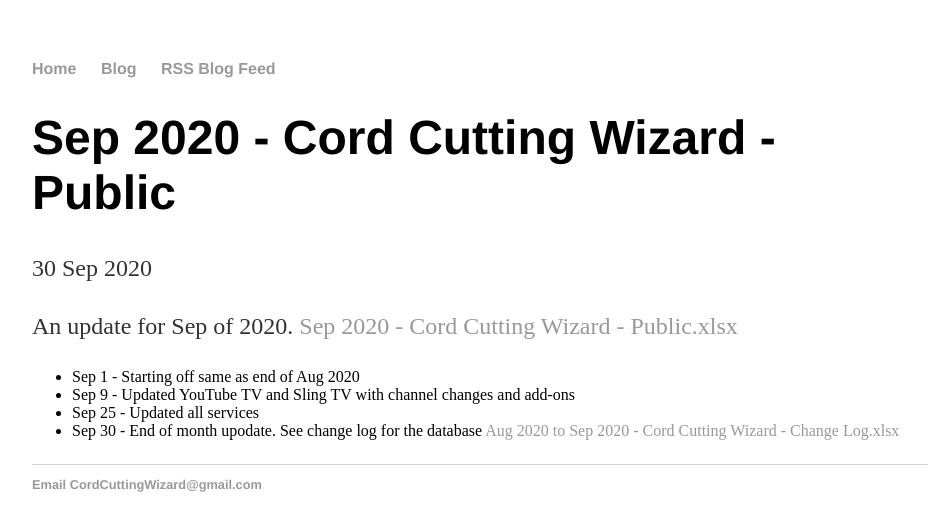
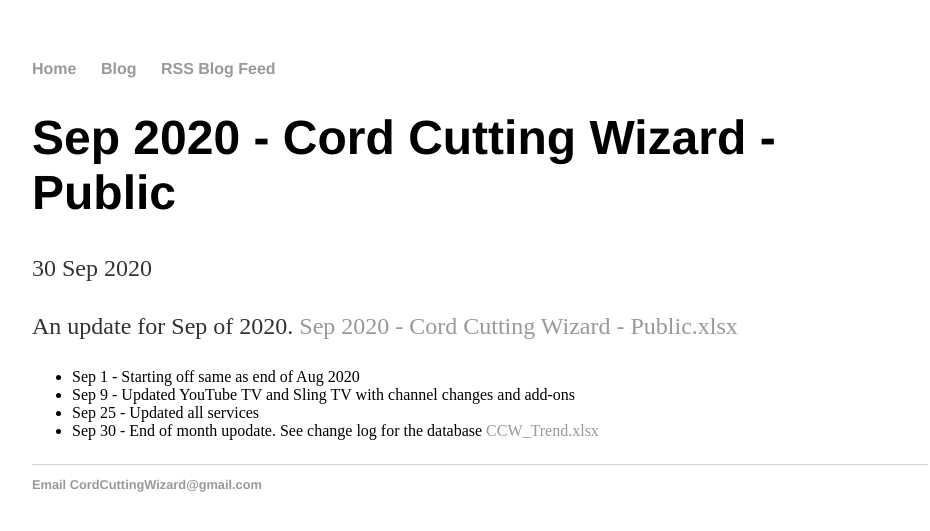
Before and after one commit to wjhladik/wjhladik.github.io, a Jekyll site: the page built from _posts/2020-09-30-Sep-2020-Cord-Cutting-Wizard-Public.md, in a window 1280 px wide. Shown: the top 531 px of the page, without its empty margins (160-1090 px from the left). Built offline with Jekyll 4.4.1, drawn with Linux system fonts in a browser that asks for light colours.

Commit message:
Update 2020-09-30-Sep-2020-Cord-Cutting-Wizard-Public.md

```diff
--- a/_posts/2020-09-30-Sep-2020-Cord-Cutting-Wizard-Public.md
+++ b/_posts/2020-09-30-Sep-2020-Cord-Cutting-Wizard-Public.md
@@ -9,4 +9,4 @@
       <li>Sep 1 - Starting off same as end of Aug 2020
       <li>Sep 9 - Updated YouTube TV and Sling TV with channel changes and add-ons
       <li>Sep 25 - Updated all services
-      <li>Sep 30 - End of month upodate. See change log for the database <a href="/Aug 2020 to Sep 2020 - Cord Cutting Wizard - Change Log.xlsx">Aug 2020 to Sep 2020 - Cord Cutting Wizard - Change Log.xlsx</a>
+      <li>Sep 30 - End of month upodate. See change log for the database <a href="/CCW_Trend.xlsx">CCW_Trend.xlsx</a>
```
